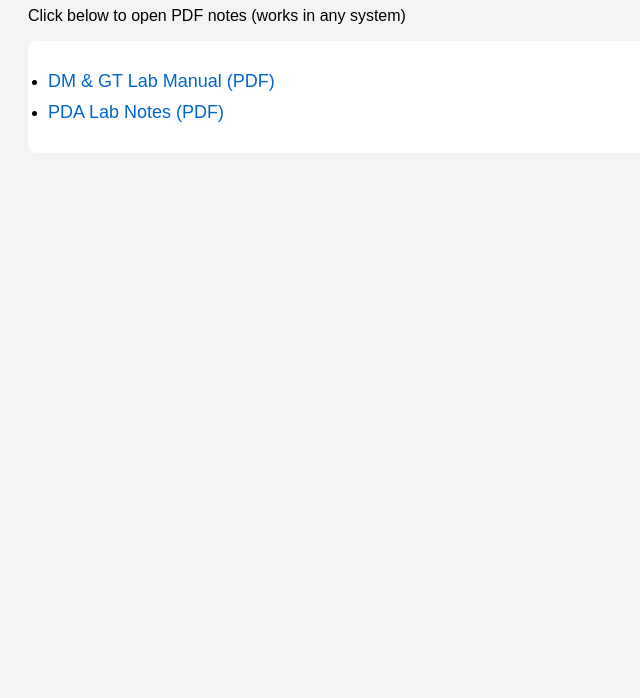
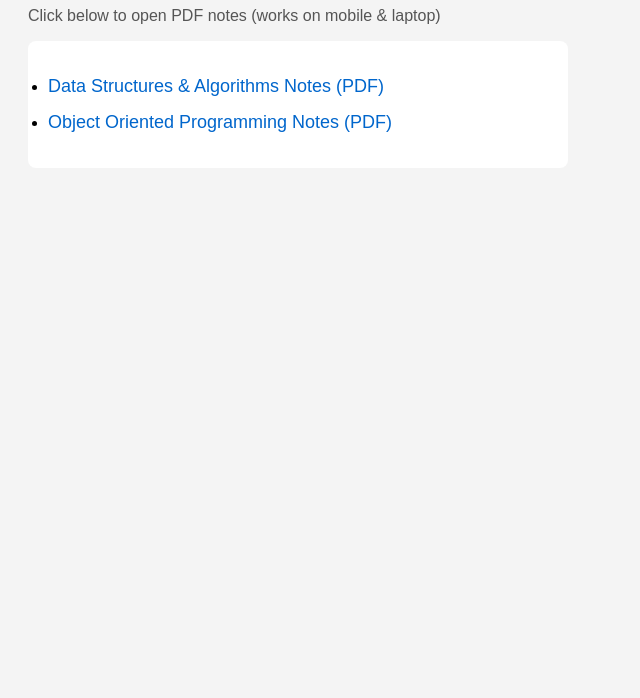
Before and after one commit to Mohin78600/my-notes, a plain HTML site: page index.html in a window 1280 px wide. Shown: the part 102-800 px from the top of the page, without its empty margins (0-640 px from the left). Drawn offline with Linux system fonts and the light colour scheme.

Commit message:
Revise HTML structure and update PDF links
Updated links and styles for better presentation.

```diff
--- a/index.html
+++ b/index.html
@@ -4,20 +4,24 @@
     <title>My Notes Website</title>
     <style>
         body {
-            font-family: Arial;
+            font-family: Arial, sans-serif;
             background-color: #f4f4f4;
             padding: 20px;
         }
         h1 {
             color: #333;
         }
+        p {
+            color: #555;
+        }
         ul {
             background: white;
             padding: 20px;
             border-radius: 8px;
+            max-width: 500px;
         }
         li {
-            margin: 10px 0;
+            margin: 15px 0;
         }
         a {
             text-decoration: none;
@@ -32,21 +36,20 @@
 <body>
 
     <h1>📘 My Study Notes</h1>
-    <p>Click below to open PDF notes (works in any system)</p>
+    <p>Click below to open PDF notes (works on mobile & laptop)</p>
 
     <ul>
-
         <li>
-            <a href="DM_GT.pdf" target="_blank">
-                DM & GT Lab Manual (PDF)
-            </a>
-        </li>
-        <li>
-            <a href="PDA.pdf" target="_blank">
-                PDA Lab Notes (PDF)
+            <a href="dsa.pdf" target="_blank">
+                Data Structures & Algorithms Notes (PDF)
             </a>
         </li>
 
+        <li>
+            <a href="oo.pdf" target="_blank">
+                Object Oriented Programming Notes (PDF)
+            </a>
+        </li>
     </ul>
 
 </body>
```
